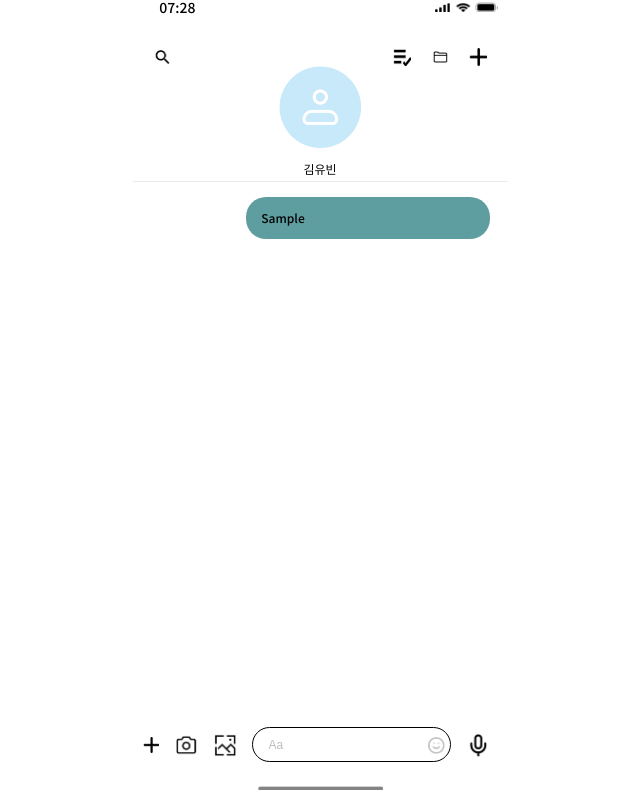
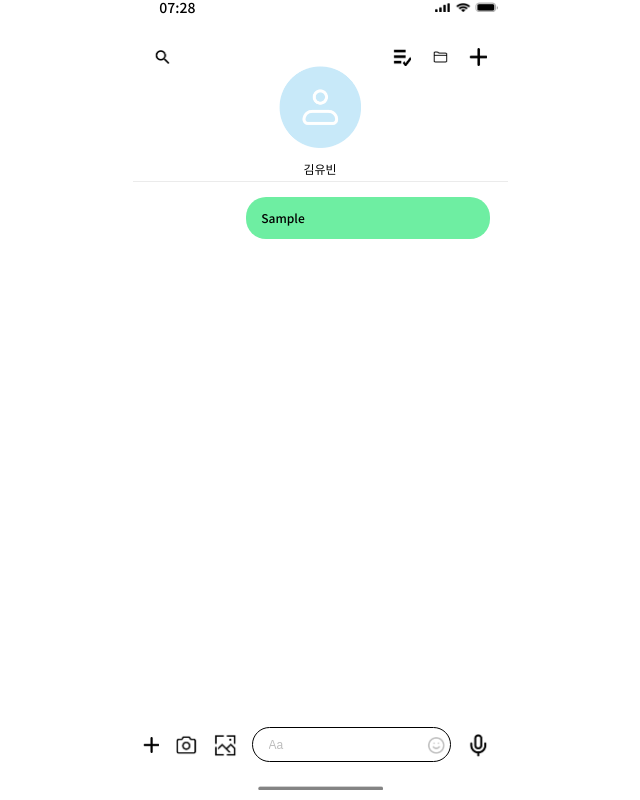
Before and after one commit to CEOS-Developers/react-messenger-19th, a React (Create React App) app: page / in a window 1280 px wide. Both pictures are taken after typing "Sample" into the empty fields and a click on the button 756 px from the left and 756 px from the top of the page. Shown: the part 12-812 px from the top of the page, without its empty margins (320-960 px from the left). Built offline with nearby package versions, Linux system fonts and the light colour scheme.

Commit message:
fix: 세부 디자인(채팅방 색상) 변경

```diff
--- a/src/pages/Chat/ChatBubbleReceiver.tsx
+++ b/src/pages/Chat/ChatBubbleReceiver.tsx
@@ -52,7 +52,7 @@ const ProfileImg = styled.img`
 const BubbleText = styled.div`
     width: 243.76px;
     height: fit-content;
-    background-color: beige;
+    background-color: ${({theme})=> theme.colors.grey2};
     border: none;
     border-radius: 20px;
     padding: 15px;
--- a/src/pages/Chat/ChatBubbleSender.tsx
+++ b/src/pages/Chat/ChatBubbleSender.tsx
@@ -25,7 +25,7 @@ const ChatBubbleWrapper = styled.div`
 const BubbleText = styled.div`
     width: 243.76px;
     height: fit-content;
-    background-color: cadetblue;
+    background-color: ${({theme})=> theme.colors.green};
     border: none;
     border-radius: 20px;
     padding: 15px;
```
